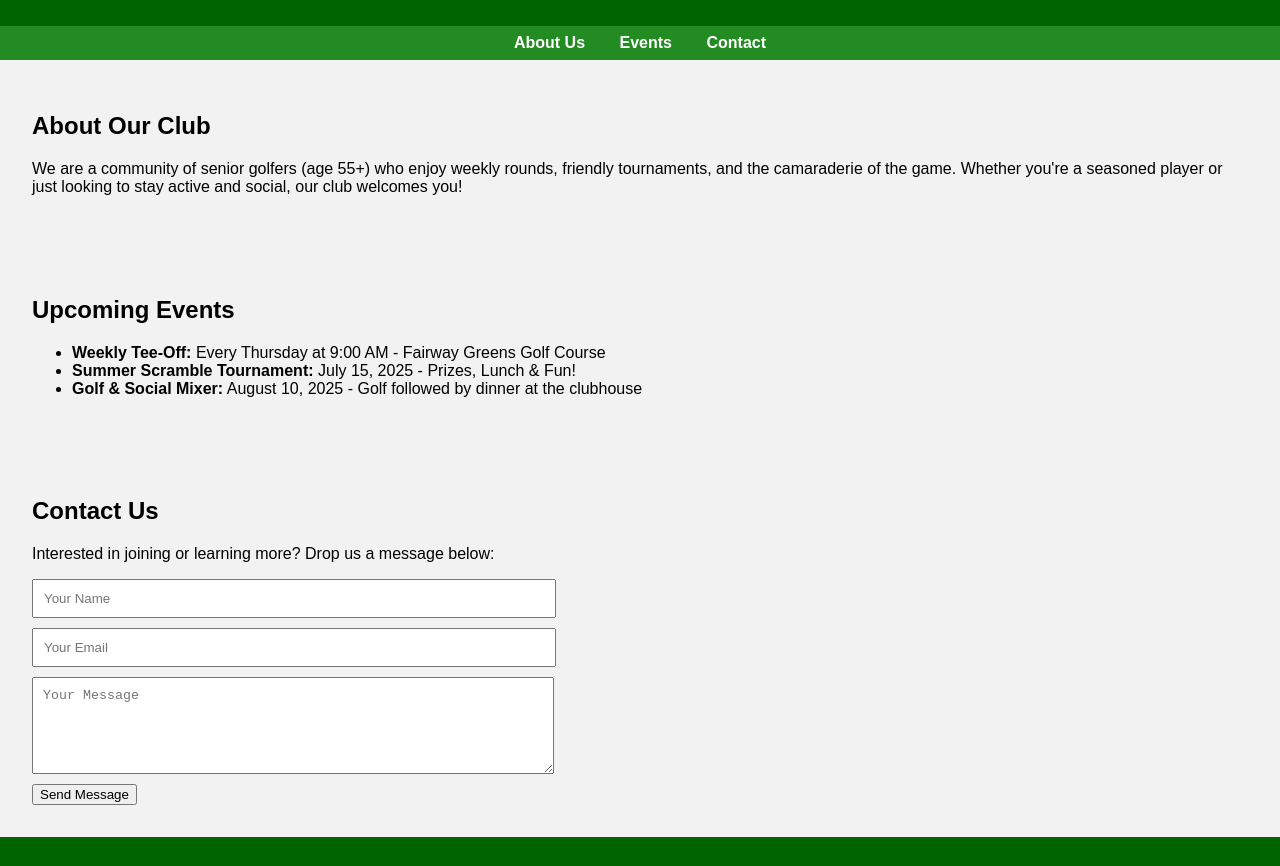
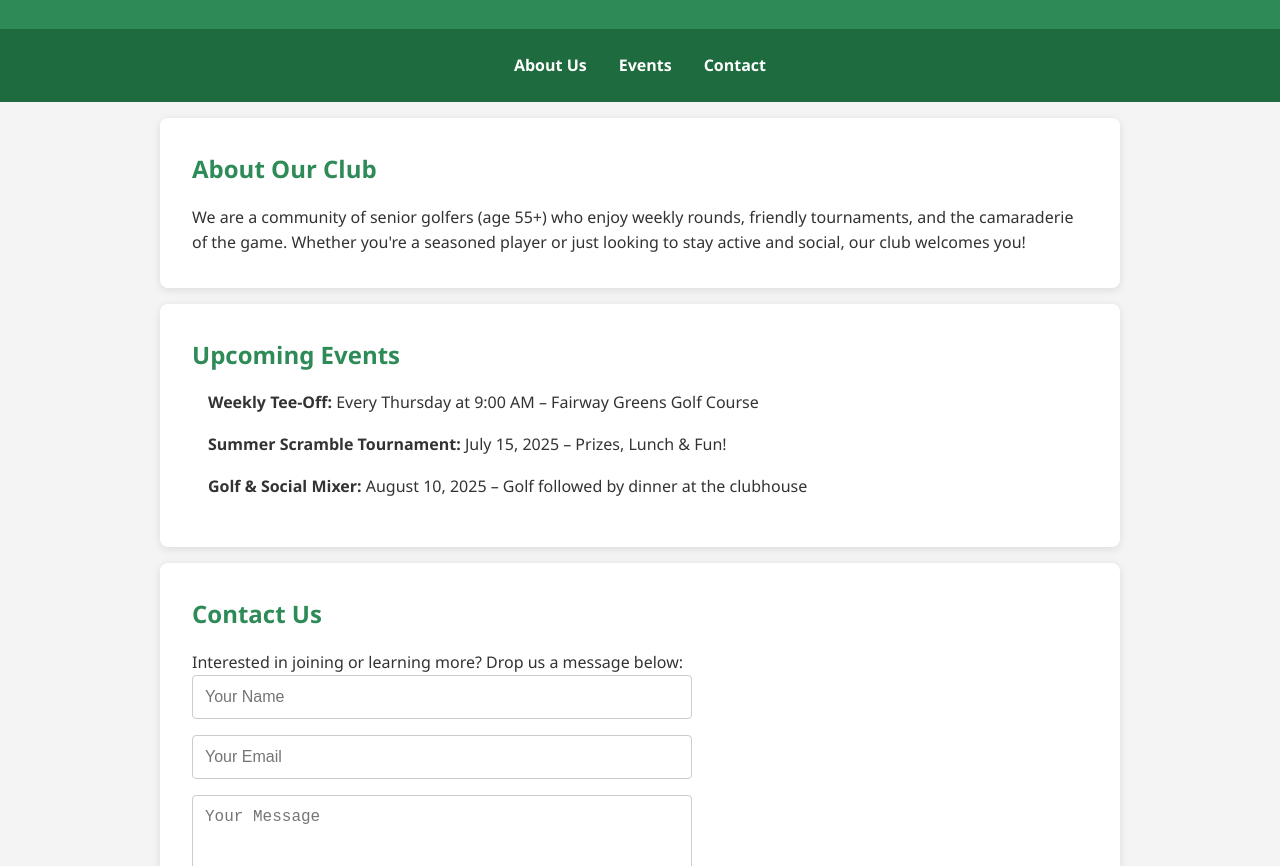
Before and after one commit to markollmann1/Seniors-golf-club, a plain HTML site: page index.html in a window 1280 px wide. Shown: the part 120-986 px from the top of the page. Drawn offline with Linux system fonts and the light colour scheme.

Commit message:
Update index.html

```diff
--- a/index.html
+++ b/index.html
@@ -5,44 +5,111 @@
   <meta name="viewport" content="width=device-width, initial-scale=1.0"/>
   <title>Seniors Golf Club</title>
   <style>
+    :root {
+      --primary-color: #2e8b57;
+      --accent-color: #f4f4f4;
+      --text-color: #333;
+    }
+    * {
+      box-sizing: border-box;
+      margin: 0;
+      padding: 0;
+    }
     body {
-      font-family: Arial, sans-serif;
-      background-color: #f2f2f2;
-      margin: 0;
+      font-family: 'Segoe UI', Tahoma, Geneva, Verdana, sans-serif;
+      background: var(--accent-color);
+      color: var(--text-color);
+      line-height: 1.6;
     }
     header {
-      background-color: #006400;
+      background: var(--primary-color);
       color: white;
-      padding: 1em;
+      padding: 2rem 1rem;
       text-align: center;
     }
+    header h1 {
+      margin-bottom: 0.5rem;
+    }
     nav {
-      background: #228B22;
-      padding: 0.5em;
-      text-align: center;
+      background: #1e6b3f;
+      display: flex;
+      justify-content: center;
+      flex-wrap: wrap;
+      padding: 1rem 0;
     }
     nav a {
       color: white;
-      margin: 0 15px;
+      margin: 0.5rem 1rem;
       text-decoration: none;
       font-weight: bold;
     }
+    nav a:hover {
+      text-decoration: underline;
+    }
     section {
-      padding: 2em;
+      padding: 2rem;
+      max-width: 960px;
+      margin: auto;
+      background: white;
+      margin-top: 1rem;
+      border-radius: 8px;
+      box-shadow: 0 2px 8px rgba(0,0,0,0.1);
+    }
+    h2 {
+      margin-bottom: 1rem;
+      color: var(--primary-color);
+    }
+    ul {
+      list-style: none;
+      padding-left: 1rem;
+    }
+    li {
+      margin-bottom: 1rem;
+    }
+    form {
+      display: flex;
+      flex-direction: column;
+      max-width: 500px;
+    }
+    form input, form textarea {
+      padding: 0.75rem;
+      margin-bottom: 1rem;
+      border: 1px solid #ccc;
+      border-radius: 4px;
+      font-size: 1rem;
+    }
+    form button {
+      background: var(--primary-color);
+      color: white;
+      padding: 0.75rem;
+      border: none;
+      border-radius: 4px;
+      font-size: 1rem;
+      cursor: pointer;
+      transition: background 0.3s;
+    }
+    form button:hover {
+      background: #246e47;
     }
     footer {
-      background-color: #006400;
+      text-align: center;
+      background: var(--primary-color);
       color: white;
-      text-align: center;
-      padding: 1em;
-      position: relative;
+      padding: 1rem;
+      margin-top: 2rem;
     }
-    form input, form textarea {
-      display: block;
-      margin: 10px 0;
-      width: 100%;
-      padding: 10px;
-      max-width: 500px;
+
+    /* Responsive Design */
+    @media (max-width: 768px) {
+      header, section {
+        padding: 1rem;
+      }
+      nav {
+        flex-direction: column;
+      }
+      nav a {
+        margin: 0.5rem 0;
+      }
     }
   </style>
 </head>
@@ -67,9 +134,9 @@
 <section id="events">
   <h2>Upcoming Events</h2>
   <ul>
-    <li><strong>Weekly Tee-Off:</strong> Every Thursday at 9:00 AM - Fairway Greens Golf Course</li>
-    <li><strong>Summer Scramble Tournament:</strong> July 15, 2025 - Prizes, Lunch & Fun!</li>
-    <li><strong>Golf & Social Mixer:</strong> August 10, 2025 - Golf followed by dinner at the clubhouse</li>
+    <li><strong>Weekly Tee-Off:</strong> Every Thursday at 9:00 AM – Fairway Greens Golf Course</li>
+    <li><strong>Summer Scramble Tournament:</strong> July 15, 2025 – Prizes, Lunch & Fun!</li>
+    <li><strong>Golf & Social Mixer:</strong> August 10, 2025 – Golf followed by dinner at the clubhouse</li>
   </ul>
 </section>
 
```
